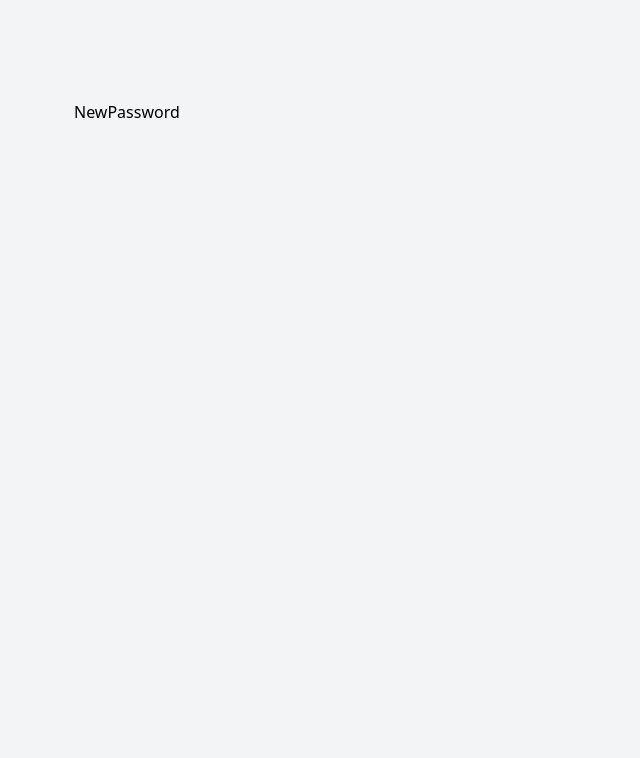
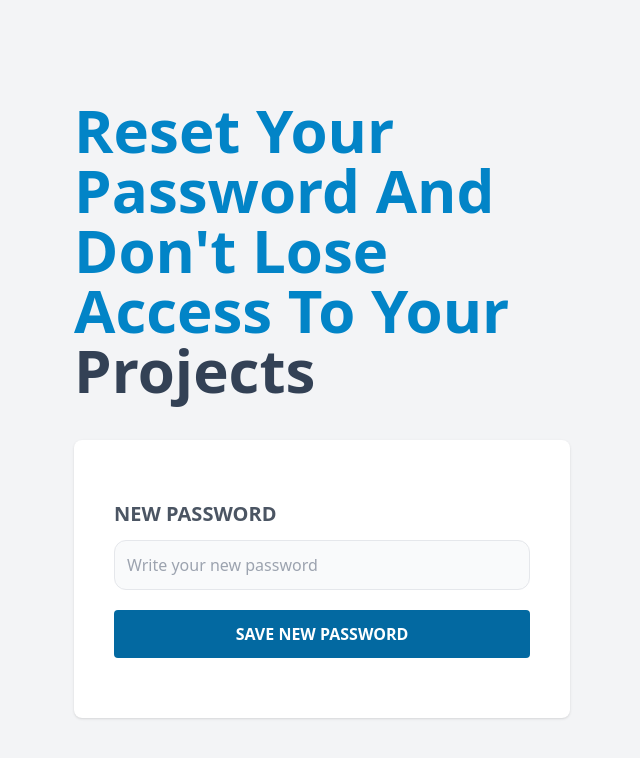
Before and after one commit to cilfonegabriel/tasks-mern, a React (Vite) app in the folder frontend/: page /forget-password/1 in a window 1280 px wide. Shown: the top 758 px of the page, without its empty margins (318-958 px from the left). Built offline with nearby package versions, Linux system fonts and the light colour scheme.

Commit message:
Create Page for new password

```diff
--- a/frontend/src/pages/NewPassword.jsx
+++ b/frontend/src/pages/NewPassword.jsx
@@ -1,9 +1,32 @@
 
 const NewPassword = () => {
   return (
-    <div>
-      NewPassword
-    </div>
+    <>
+      <h1 className="text-sky-600 font-black text-6xl capitalize">Reset your password and don't lose access to your {""}
+          <span className="text-slate-700">projects</span>
+      </h1>
+
+          <form className="my-10 bg-white shadow rounded-lg p-10">
+
+              <div className="my-5">
+                  <label
+                      className="uppercase text-gray-600 block text-xl font-bold"
+                      htmlFor="password"
+                  >New Password</label>
+                  <input
+                      id="password"
+                      type="password"
+                      placeholder="Write your new password"
+                      className="w-full mt-3 p-3 border rounded-xl bg-gray-50"
+                  />
+              </div>
+              <input
+                  type="submit"
+                  value="Save New Password"
+                  className="bg-sky-700 mb-5 w-full py-3 text-white uppercase font-bold rounded hover:cursor-pointer hover:bg-sky-800 transition-colors"
+              />
+          </form>
+      </>
   )
 }
 
```
